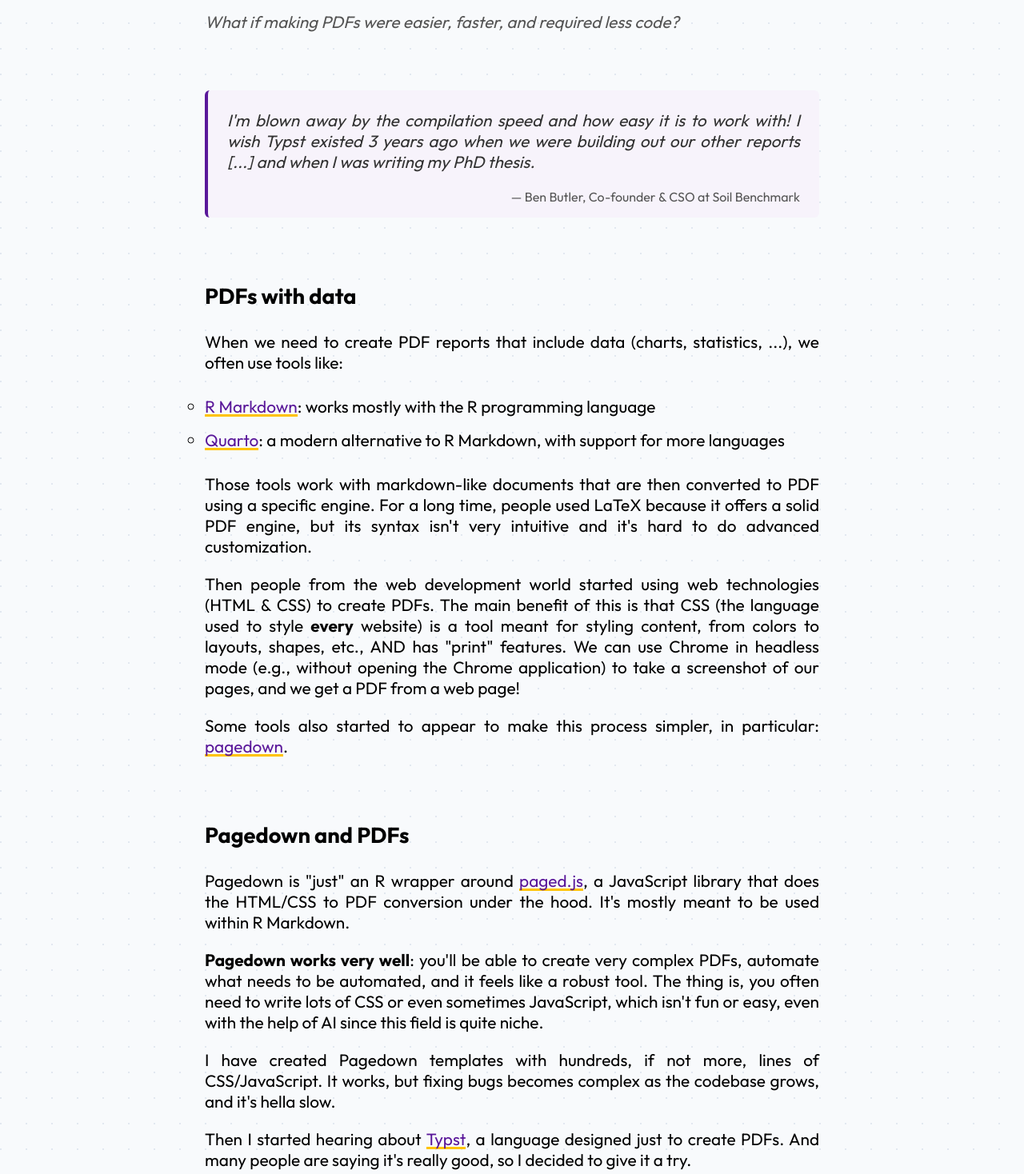
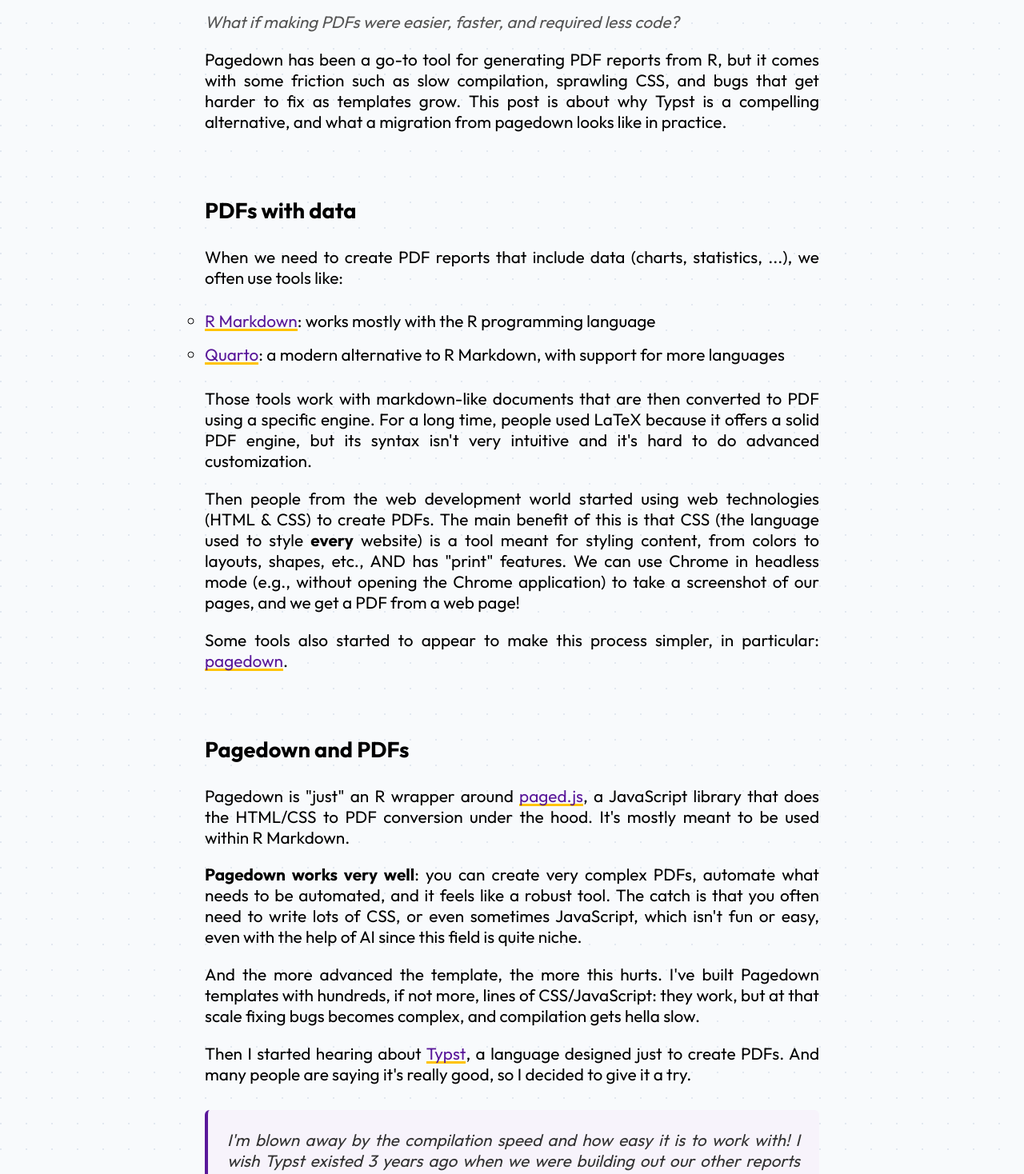
Before and after one commit to y-sunflower/ysunflower.com, a Next.js app: page /blog/migrating-from-pagedown-to-typst in a window 1280 px wide. Shown: the part 260-1728 px from the top of the page at 80% size. Built offline with nearby package versions, Linux system fonts and the light colour scheme; a web font is replaced by a local one.

Commit message:
finish pagedown and typst blog post v1

```diff
--- a/src/app/blog/migrating-from-pagedown-to-typst/page.tsx
+++ b/src/app/blog/migrating-from-pagedown-to-typst/page.tsx
@@ -17,12 +17,13 @@
       </div>
       <p className="blog-description">{blogPostData.description}</p>
 
-      <br />
-      <Quote
-        description="I'm blown away by the compilation speed and how easy it is to work with! I wish Typst existed 3 years ago when we were building out our other reports [...] and when I was writing my PhD thesis."
-        author="Ben Butler, Co-founder & CSO at Soil Benchmark"
-        author_link="https://www.soilbenchmark.com/about"
-      />
+      <p>
+        Pagedown has been a go-to tool for generating PDF reports from R, but it
+        comes with some friction such as slow compilation, sprawling CSS, and
+        bugs that get harder to fix as templates grow. This post is about why
+        Typst is a compelling alternative, and what a migration from pagedown
+        looks like in practice.
+      </p>
 
       <h2>PDFs with data</h2>
       <p>
@@ -68,16 +69,17 @@
         meant to be used within R Markdown.
       </p>
       <p>
-        <b>Pagedown works very well</b>: you'll be able to create very complex
-        PDFs, automate what needs to be automated, and it feels like a robust
-        tool. The thing is, you often need to write lots of CSS or even
-        sometimes JavaScript, which isn't fun or easy, even with the help of AI
-        since this field is quite niche.
+        <b>Pagedown works very well</b>: you can create very complex PDFs,
+        automate what needs to be automated, and it feels like a robust tool.
+        The catch is that you often need to write lots of CSS, or even sometimes
+        JavaScript, which isn't fun or easy, even with the help of AI since this
+        field is quite niche.
       </p>
       <p>
-        I have created Pagedown templates with hundreds, if not more, lines of
-        CSS/JavaScript. It works, but fixing bugs becomes complex as the
-        codebase grows, and it's hella slow.
+        And the more advanced the template, the more this hurts. I've built
+        Pagedown templates with hundreds, if not more, lines of CSS/JavaScript:
+        they work, but at that scale fixing bugs becomes complex, and
+        compilation gets hella slow.
       </p>
       <p>
         Then I started hearing about{" "}
@@ -85,6 +87,11 @@
         just to create PDFs. And many people are saying it's really good, so I
         decided to give it a try.
       </p>
+      <Quote
+        description="I'm blown away by the compilation speed and how easy it is to work with! I wish Typst existed 3 years ago when we were building out our other reports [...] and when I was writing my PhD thesis."
+        author="Ben Butler, Co-founder & CSO at Soil Benchmark"
+        author_link="https://www.soilbenchmark.com/about"
+      />
 
       <h2>
         <Link href="https://typst.app/home">Typst</Link>: a new way to create
@@ -172,8 +179,8 @@
       <h2>Sooo, should you migrate to Typst?</h2>
       <p>
         The answer is probably yes, but this requires some nuance. If you like
-        pagedown and if it works for you, then keep using it! No need to fix a
-        problem that doesn't exist.
+        pagedown and if it works for you, then keep using it!{" "}
+        <b>No need to fix a problem that doesn't exist</b>.
       </p>
       <p>
         On the other hand, if your PDF generation feels slow, you feel limited
--- a/src/styles/blog.css
+++ b/src/styles/blog.css
@@ -26,6 +26,7 @@
   font-family: "SFMono-Regular", Consolas, "Liberation Mono", Menlo, monospace;
   font-size: 0.85em;
   padding: 0.1em 0.2em;
+  margin: auto 0.1em;
   border-radius: 6px;
   background: rgba(90, 24, 154, 0.08);
   color: #5a189a;
```
